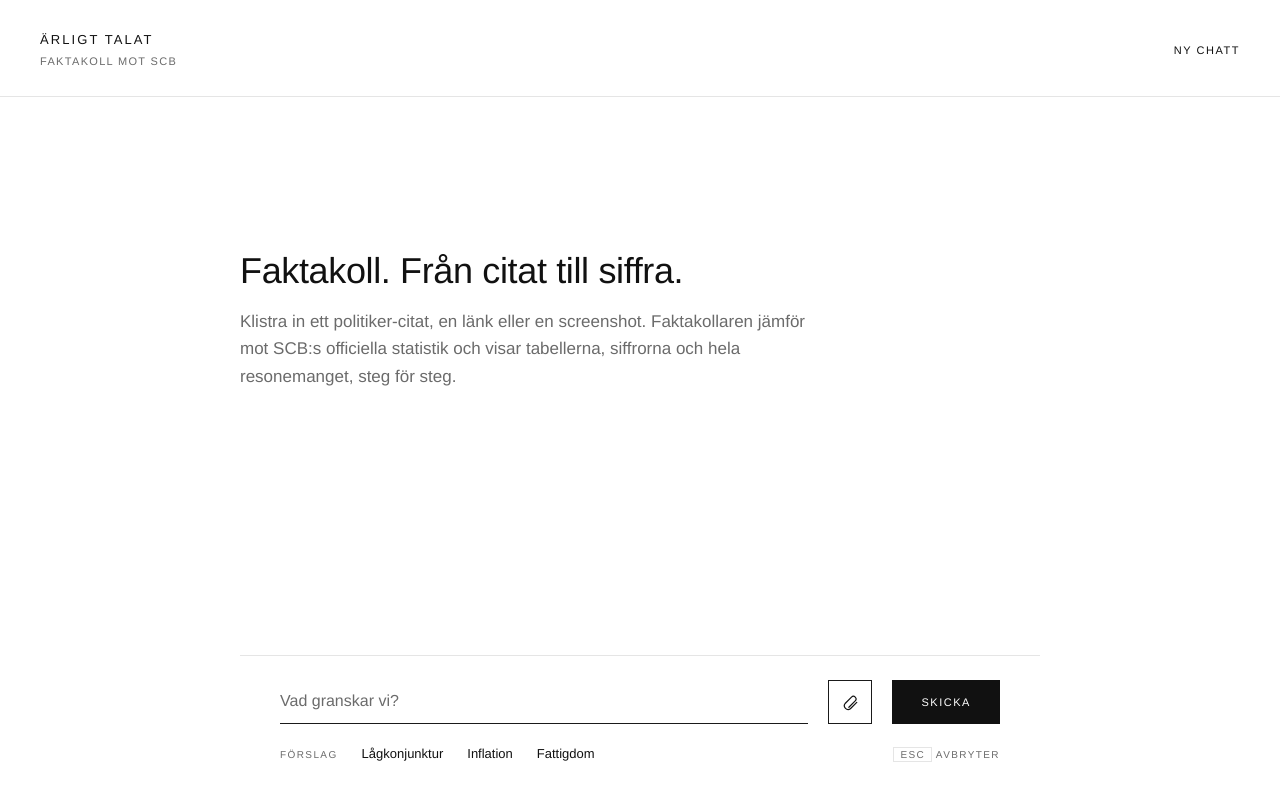
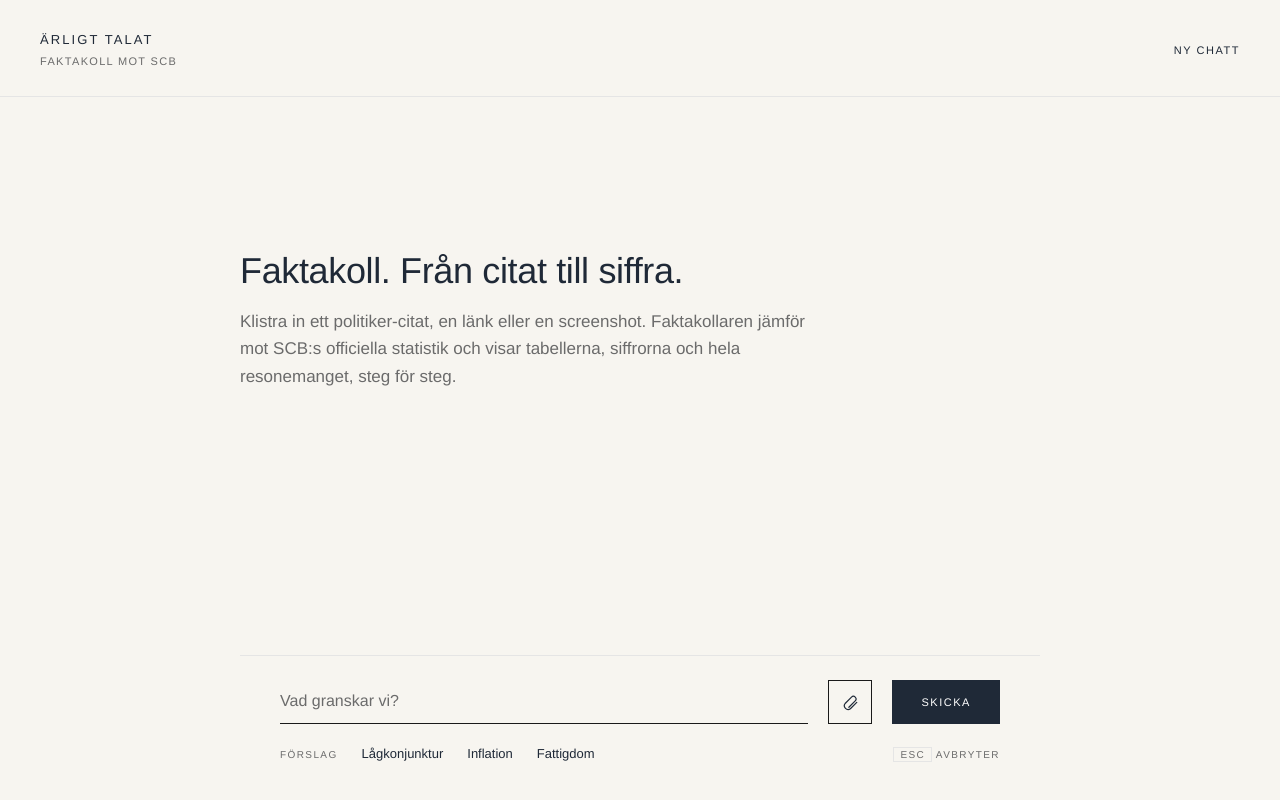
Before and after one commit to IsakRizell/vad-sager-datan-mastra, a website: page public/index.html in a window 1280 px wide. Drawn offline with Linux system fonts and the light colour scheme.

Commit message:
Bakgrund #F7F5F0, text #1F2937

```diff
--- a/public/index.html
+++ b/public/index.html
@@ -7,9 +7,9 @@
 <title>Ärligt talat</title>
 <style>
   :root {
-    --bg: #FFFFFF;
-    --bg-soft: #F6F4F0;
-    --fg: #111111;
+    --bg: #F7F5F0;
+    --bg-soft: #EFEDE7;
+    --fg: #1F2937;
     --muted: #6B6B6B;
     --hairline: #E5E5E5;
     --hairline-strong: #1A1A1A;
```
